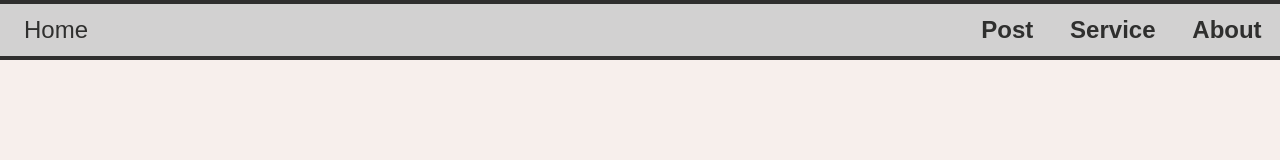
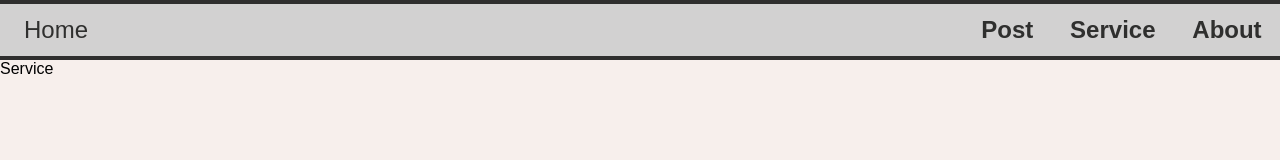
Before and after one commit to kisaragiRY/Rane-Blog, a React (Create React App) app: page /service in a window 1280 px wide. Before the commit this address had no page. Shown: the top 160 px of the page. Built offline with nearby package versions, Linux system fonts and the light colour scheme; a web font is replaced by a local one.

Commit message:
added service page and register to router #1

```diff
--- a/src/App.js
+++ b/src/App.js
@@ -1,7 +1,7 @@
 import React from 'react';
 import './App.css';
 import {BrowserRouter as Router,Route,Routes} from 'react-router-dom'
-import {Home,Post,About,Error} from './Pages'
+import {Home,Post,About,Error,Service} from './Pages'
 import Navbar from './Components/navBar/Navbar';
 import Footer from './Components/Footer/Footer';
 
@@ -18,6 +18,7 @@ function App() {
           <Route path= '/post/' element={<Post/>}/>
           <Route path='/post/tag/:tag' element={<Post/>}/>
           <Route path= '/post/:blog_id' element={<Post/>}/>
+          <Route path= '/service' element={<Service/>}/>
           <Route path= '/about' element={<About/>}/>
       </Routes>
       <Footer/>
--- a/src/Components/Footer/Footer.js
+++ b/src/Components/Footer/Footer.js
@@ -25,7 +25,7 @@ export default function Footer() {
             <div className='nav'>
               <h3>explore</h3>
               <p><Link to='/post'>Post</Link></p>
-              <p><Link to='/'>Services</Link></p>
+              <p><Link to='/service'>Service</Link></p>
               <p><Link to='/about'>About</Link></p>
             </div>
 
--- a/src/Components/navBar/Navbar.js
+++ b/src/Components/navBar/Navbar.js
@@ -29,7 +29,7 @@ export default function Navbar() {
         </div>
         <div className={isActive?'navbar-menu-links is-active':'navbar-menu-links'} >
         <li ><Link to='/post'   onClick={()=>{setActive(!isActive);}}>Post</Link></li>
-        <li><Link to='/' onClick={()=>{setActive(!isActive);}}>Service</Link></li>
+        <li><Link to='/service' onClick={()=>{setActive(!isActive);}}>Service</Link></li>
         <li><Link to='/about' onClick={()=>{setActive(!isActive);}}>About</Link></li>
         </div>
         <button className={isActive?'hamburger is-active':'hamburger'} onClick={toggleClass}>
--- a/src/Pages/Home/home.js
+++ b/src/Pages/Home/home.js
@@ -79,7 +79,7 @@ export default function Home() {
             <span>Rane's Blog</span>
             <div className='quick-links-wrapper'>
               <li ><Link to='/post' >Post</Link></li>
-              <li><Link to='/' >Service</Link></li>
+              <li><Link to='/service' >Service</Link></li>
               <li><Link to='/about' >About</Link></li>
             </div>
         </div>
--- /dev/null
+++ b/src/Pages/Service/Service.js
@@ -0,0 +1,7 @@
+import React from 'react'
+
+export default function Service() {
+  return (
+    <div>Service</div>
+  )
+}
--- a/src/Pages/index.js
+++ b/src/Pages/index.js
@@ -2,3 +2,4 @@ export {default as Home} from './Home/home';
 export {default as Post} from './Post/post';
 export {default as About} from './About/about';
 export {default as Error} from './Error/Error';
+export {default as Service} from './Service/Service';
```
